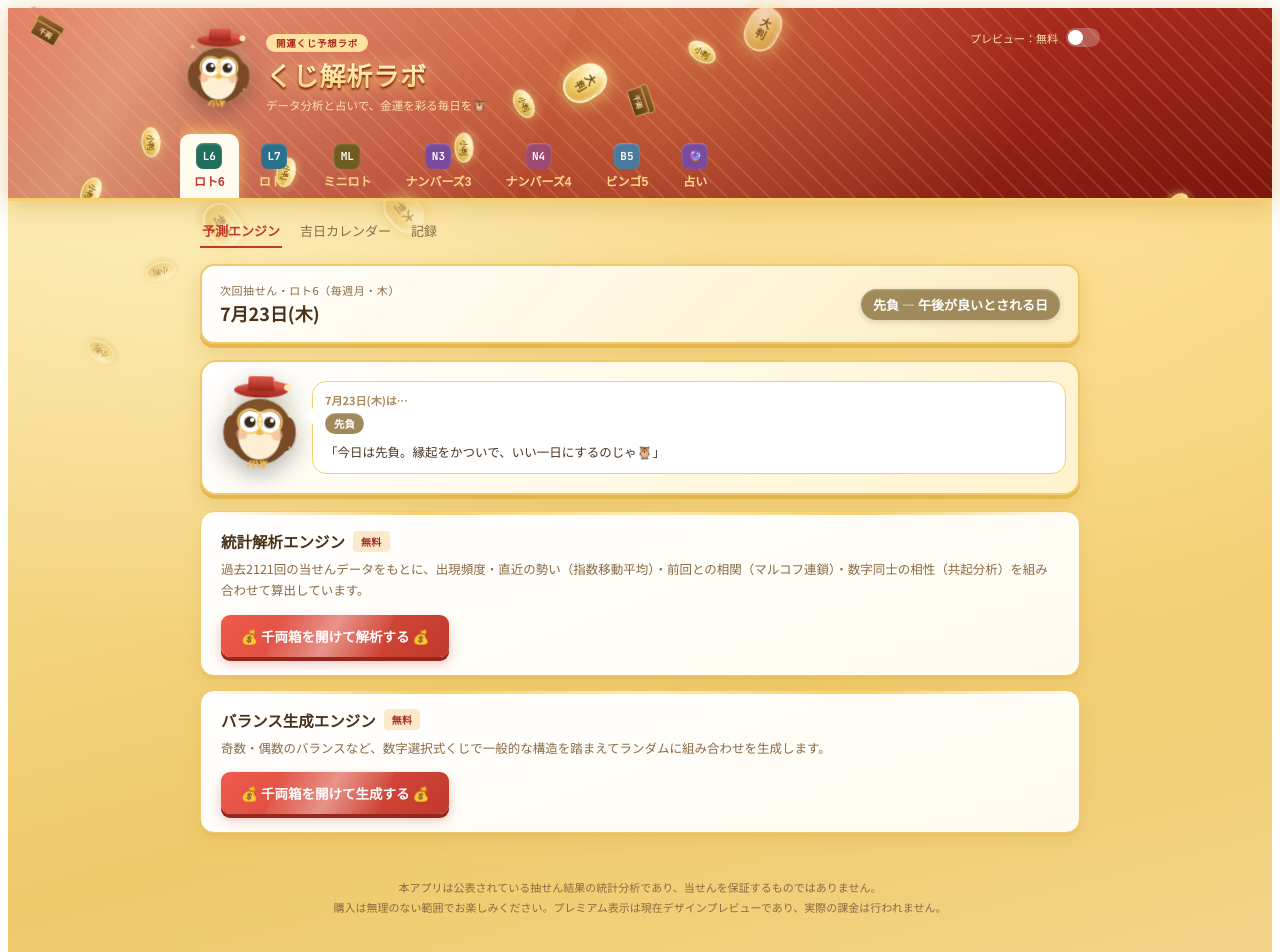
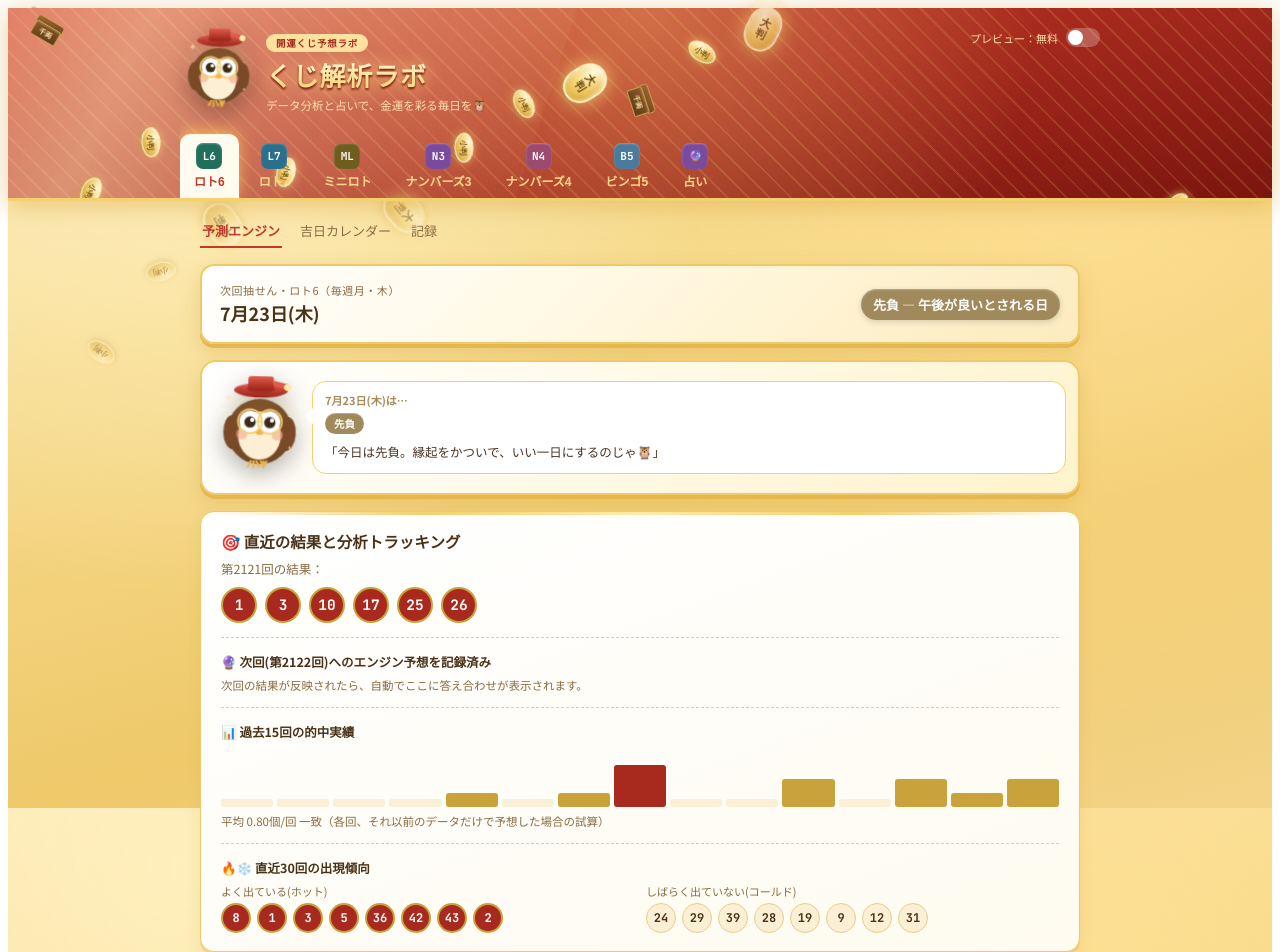
Before and after one commit to kodai721229/kujilab, a React (Vite) app: page / in a window 1280 px wide. Shown: the top 952 px of the page. Built offline with nearby package versions, Linux system fonts and the light colour scheme.

Commit message:
Update App.jsx

```diff
--- a/src/App.jsx
+++ b/src/App.jsx
@@ -450,6 +450,191 @@ function LeoKichiSpeech({ dateLabel, tags }) {
 }
 
 
+// ===== 最新結果の表示 & 的中チェック =====
+function numBallStyle(active, size) {
+  return {
+    width: size, height: size, borderRadius: '50%', display: 'flex', alignItems: 'center', justifyContent: 'center',
+    fontFamily: "'JetBrains Mono', monospace", fontWeight: 700, fontSize: size * 0.4,
+    background: active ? 'var(--brand-deep)' : 'var(--surface-alt)',
+    color: active ? '#fff' : 'var(--ink)',
+    border: active ? '2px solid var(--gold)' : '1px solid var(--line)',
+    transition: 'all .15s ease',
+  };
+}
+
+function computeTrackRecord(data, game, n) {
+  if (data.length < n + 5) n = Math.max(0, data.length - 5);
+  if (n <= 0) return [];
+  const cutoff = data.length - n;
+  const train = data.slice(0, cutoff);
+  const model = buildModel(train, game);
+  const results = [];
+  for (let i = cutoff; i < data.length; i++) {
+    const prevRow = data[i - 1];
+    const prevSet = new Set(prevRow.slice(1, 1 + game.pick));
+    const scores = scoreAllPick(model, prevSet, { prior: 0.3, mk: 0.3, ema: 0.2, cop: 0.2 });
+    const predicted = Object.entries(scores).sort((a, b) => b[1] - a[1]).slice(0, game.pick).map(([m]) => Number(m));
+    const actualSet = new Set(data[i].slice(1, 1 + game.pick));
+    const matched = predicted.filter((x) => actualSet.has(x)).length;
+    results.push({ round: data[i][0], matched });
+    // 逐次モデル更新(ローリング検証)
+    model.total += 1;
+    prevRow.slice(1, 1 + game.pick).forEach((nn) => { model.freq[nn] += 1; });
+    for (let nn = game.min; nn <= game.max; nn++) model.ema[nn] = 0.3 * (prevSet.has(nn) ? 1 : 0) + 0.7 * model.ema[nn];
+    for (let nn = game.min; nn <= game.max; nn++) {
+      const key = (prevSet.has(nn) ? '1' : '0') + (actualSet.has(nn) ? '1' : '0');
+      model.markov[nn][key] += 1;
+    }
+    const sorted = prevRow.slice(1, 1 + game.pick).slice().sort((a, b) => a - b);
+    for (let a = 0; a < game.pick; a++) for (let b = a + 1; b < game.pick; b++) {
+      const key = sorted[a] + '-' + sorted[b];
+      model.pairCounter[key] = (model.pairCounter[key] || 0) + 1;
+    }
+  }
+  return results;
+}
+
+function computeHotCold(data, game, windowSize) {
+  const recent = data.slice(-windowSize);
+  const freq = {};
+  for (let n = game.min; n <= game.max; n++) freq[n] = 0;
+  recent.forEach((r) => r.slice(1, 1 + game.pick).forEach((n) => { freq[n] += 1; }));
+  const lastSeen = {};
+  for (let n = game.min; n <= game.max; n++) lastSeen[n] = -1;
+  data.forEach((r, idx) => r.slice(1, 1 + game.pick).forEach((n) => { lastSeen[n] = idx; }));
+  const sinceLastSeen = {};
+  for (let n = game.min; n <= game.max; n++) sinceLastSeen[n] = lastSeen[n] === -1 ? data.length : (data.length - 1 - lastSeen[n]);
+  const hot = Object.entries(freq).sort((a, b) => b[1] - a[1]).slice(0, 8).map(([n, c]) => ({ n: Number(n), c }));
+  const cold = Object.entries(sinceLastSeen).sort((a, b) => b[1] - a[1]).slice(0, 8).map(([n, c]) => ({ n: Number(n), c }));
+  return { hot, cold, window: Math.min(windowSize, data.length) };
+}
+
+function LatestResultCheck({ data, digitData, game, gameKey }) {
+  const isDigit = !!game.digits;
+  const latest = isDigit ? (digitData && digitData[digitData.length - 1]) : (data && data[data.length - 1]);
+  const [track, setTrack] = useState(null);
+  const [hotCold, setHotCold] = useState(null);
+  const [predCheck, setPredCheck] = useState(null);
+  const [nextPred, setNextPred] = useState(null);
+
+  useEffect(() => {
+    if (isDigit || !data || data.length < 20) { setTrack(null); setHotCold(null); return; }
+    setTrack(computeTrackRecord(data, game, 15));
+    setHotCold(computeHotCold(data, game, 30));
+  }, [data, game, gameKey, isDigit]);
+
+  useEffect(() => {
+    if (isDigit || !data || data.length < 3) return;
+    let cancelled = false;
+    (async () => {
+      const key = `pred_${gameKey}`;
+      const latestRound = data[data.length - 1][0];
+      try {
+        const res = await window.storage.get(key);
+        const saved = JSON.parse(res.value);
+        if (saved.round === latestRound) {
+          const actualSet = new Set(data[data.length - 1].slice(1, 1 + game.pick));
+          const matched = saved.predicted.filter((n) => actualSet.has(n)).length;
+          if (!cancelled) setPredCheck({ round: saved.round, predicted: saved.predicted, matched, actualSet });
+        }
+      } catch (e) { /* 保存された前回予想なし */ }
+
+      const model = buildModel(data, game);
+      const prevSet = new Set(data[data.length - 1].slice(1, 1 + game.pick));
+      const scores = scoreAllPick(model, prevSet, { prior: 0.3, mk: 0.3, ema: 0.2, cop: 0.2 });
+      const predicted = Object.entries(scores).sort((a, b) => b[1] - a[1]).slice(0, game.pick).map(([n]) => Number(n)).sort((a, b) => a - b);
+      if (!cancelled) setNextPred({ round: latestRound + 1, predicted });
+      try { await window.storage.set(key, JSON.stringify({ round: latestRound + 1, predicted })); } catch (e) { /* 保存失敗は無視 */ }
+    })();
+    return () => { cancelled = true; };
+  }, [data, game, gameKey, isDigit]);
+
+  if (!latest) return null;
+
+  return (
+    <div className="kl-card" style={{ marginBottom: 16 }}>
+      <div className="kl-card-head">
+        <div className="kl-card-title">🎯 直近の結果と分析トラッキング</div>
+      </div>
+      <div className="kl-card-desc">
+        第{latest[0]}回の結果：
+        <div style={{ display: 'flex', gap: 8, flexWrap: 'wrap', marginTop: 8, marginBottom: 4 }}>
+          {isDigit
+            ? String(latest[1]).padStart(game.digits, '0').split('').map((d, i) => (
+                <div key={i} style={numBallStyle(true, 36)}>{d}</div>
+              ))
+            : latest.slice(1, 1 + game.pick).map((n) => (
+                <div key={n} style={numBallStyle(true, 36)}>{n}</div>
+              ))}
+        </div>
+      </div>
+
+      {predCheck && (
+        <div style={{ marginTop: 14, paddingTop: 14, borderTop: '1px dashed var(--line)' }}>
+          <div style={{ fontSize: 12.5, fontWeight: 700, marginBottom: 6 }}>📮 前回(第{predCheck.round}回)のエンジン予想、答え合わせ</div>
+          <div style={{ display: 'flex', gap: 8, flexWrap: 'wrap' }}>
+            {predCheck.predicted.map((n) => (
+              <div key={n} style={numBallStyle(predCheck.actualSet.has(n), 32)}>{n}</div>
+            ))}
+          </div>
+          <div style={{ marginTop: 6, fontSize: 13, fontWeight: 700, color: predCheck.matched > 0 ? 'var(--brand-deep)' : 'var(--muted)' }}>
+            {predCheck.matched}個 一致していました
+          </div>
+        </div>
+      )}
+
+      {nextPred && (
+        <div style={{ marginTop: 14, paddingTop: 14, borderTop: '1px dashed var(--line)' }}>
+          <div style={{ fontSize: 12.5, fontWeight: 700, marginBottom: 6 }}>🔮 次回(第{nextPred.round}回)へのエンジン予想を記録済み</div>
+          <div style={{ fontSize: 11.5, color: 'var(--muted)' }}>次回の結果が反映されたら、自動でここに答え合わせが表示されます。</div>
+        </div>
+      )}
+
+      {!isDigit && track && track.length > 0 && (
+        <div style={{ marginTop: 14, paddingTop: 14, borderTop: '1px dashed var(--line)' }}>
+          <div style={{ fontSize: 12.5, fontWeight: 700, marginBottom: 6 }}>📊 過去{track.length}回の的中実績</div>
+          <div style={{ display: 'flex', gap: 4, alignItems: 'flex-end', height: 60 }}>
+            {track.map((t) => (
+              <div key={t.round} title={`第${t.round}回：${t.matched}個一致`} style={{
+                flex: 1,
+                background: t.matched >= 3 ? 'var(--brand-deep)' : t.matched >= 1 ? 'var(--gold)' : 'var(--surface-alt)',
+                height: `${Math.max(8, t.matched * 14)}px`, borderRadius: 3,
+              }} />
+            ))}
+          </div>
+          <div style={{ marginTop: 6, fontSize: 11.5, color: 'var(--muted)' }}>
+            平均 {(track.reduce((s, t) => s + t.matched, 0) / track.length).toFixed(2)}個/回 一致（各回、それ以前のデータだけで予想した場合の試算）
+          </div>
+        </div>
+      )}
+
+      {!isDigit && hotCold && (
+        <div style={{ marginTop: 14, paddingTop: 14, borderTop: '1px dashed var(--line)' }}>
+          <div style={{ fontSize: 12.5, fontWeight: 700, marginBottom: 6 }}>🔥❄️ 直近{hotCold.window}回の出現傾向</div>
+          <div style={{ display: 'grid', gridTemplateColumns: '1fr 1fr', gap: 12 }}>
+            <div>
+              <div style={{ fontSize: 11, color: 'var(--muted)', marginBottom: 4 }}>よく出ている(ホット)</div>
+              <div style={{ display: 'flex', gap: 6, flexWrap: 'wrap' }}>
+                {hotCold.hot.map((h) => (
+                  <div key={h.n} style={numBallStyle(true, 30)}>{h.n}</div>
+                ))}
+              </div>
+            </div>
+            <div>
+              <div style={{ fontSize: 11, color: 'var(--muted)', marginBottom: 4 }}>しばらく出ていない(コールド)</div>
+              <div style={{ display: 'flex', gap: 6, flexWrap: 'wrap' }}>
+                {hotCold.cold.map((h) => (
+                  <div key={h.n} style={numBallStyle(false, 30)}>{h.n}</div>
+                ))}
+              </div>
+            </div>
+          </div>
+        </div>
+      )}
+    </div>
+  );
+}
+
 const ROKUYO_NAMES = ['大安', '赤口', '先勝', '友引', '先負', '仏滅'];
 const ROKUYO_TONE = {
   '大安': { c: '#1F6F5C', label: '最も良いとされる日' },
@@ -2245,6 +2430,8 @@ export default function KujiLabApp() {
                 ...seasonalKichijitsuOf(nextDraw),
               ]}
             />
+
+            <LatestResultCheck data={data} digitData={digitData} game={game} gameKey={gameKey} />
 
             <div className="kl-engine-grid">
               {/* 統計解析エンジン */}
```
